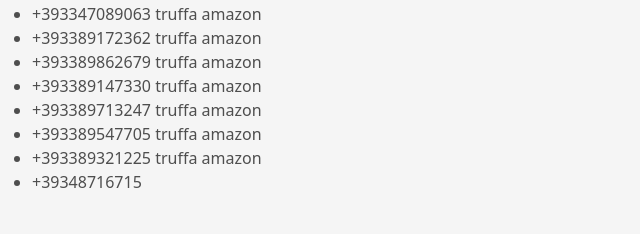
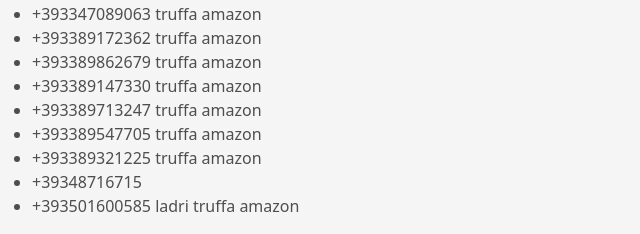
Before and after one commit to simon387/simonecelia.it, a PHP site: page /shame.php in a window 1280 px wide. Shown: the part 1126-1360 px from the top of the page, without its empty margins (0-640 px from the left). Before the commit the page ends 1314 px from the top, so only its background shows below. Run offline with PHP 8.4, Linux system fonts and the light colour scheme.

Commit message:
ladri_truffa_amazon

```diff
--- a/shame.php
+++ b/shame.php
@@ -57,6 +57,7 @@
 	<li>+393389547705 truffa amazon</li>
 	<li>+393389321225 truffa amazon</li>
 	<li>+39348716715</li>
+	<li>+393501600585 ladri truffa amazon</li>
 </ul>
 </body>
 </html>
```
